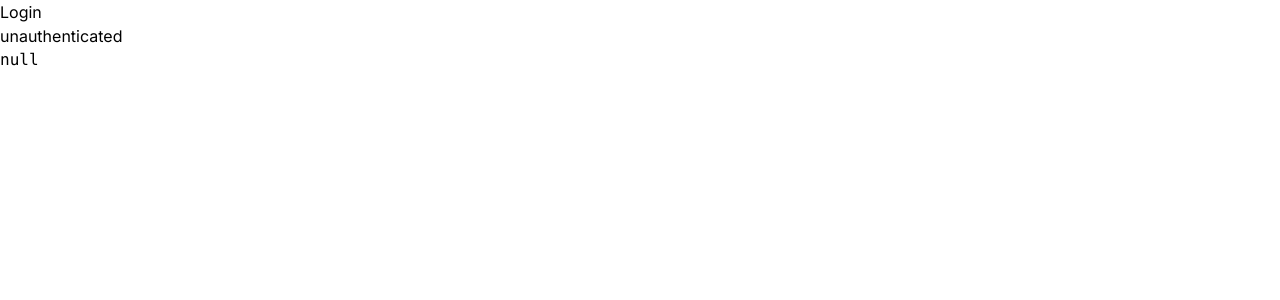
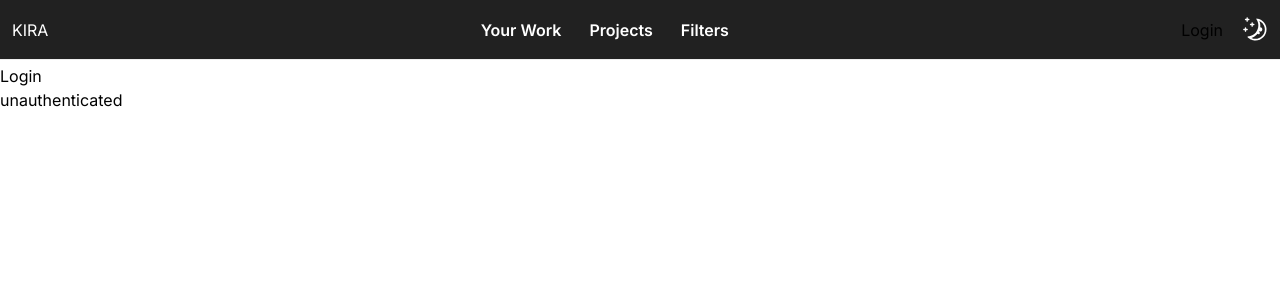
Before and after one commit to DeepakBarwal/kira, a Next.js app: page / in a window 1280 px wide. Shown: the top 300 px of the page. Built offline with nearby package versions, Linux system fonts and the light colour scheme; no server answers.

Commit message:
add: navbar

```diff
--- a/next.config.mjs
+++ b/next.config.mjs
@@ -1,4 +1,16 @@
 /** @type {import('next').NextConfig} */
-const nextConfig = {};
+const nextConfig = {
+  reactStrictMode: true,
+  images: {
+    remotePatterns: [
+      {
+        protocol: "https",
+        hostname: "**.googleusercontent.com",
+        port: "",
+        pathname: "**",
+      },
+    ],
+  },
+};
 
 export default nextConfig;
--- a/package.json
+++ b/package.json
@@ -24,6 +24,8 @@
     "@auth/prisma-adapter": "^2.0.0",
     "@material-tailwind/react": "^2.1.9",
     "@prisma/client": "^5.12.1",
+    "@radix-ui/react-avatar": "^1.0.4",
+    "@radix-ui/react-icons": "^1.3.0",
     "@testing-library/jest-dom": "^6.4.2",
     "@testing-library/react": "^15.0.2",
     "@testing-library/user-event": "^14.5.2",
@@ -31,6 +33,7 @@
     "jest-environment-jsdom": "^29.7.0",
     "next": "14.2.2",
     "next-auth": "^4.24.7",
+    "next-themes": "^0.3.0",
     "react": "^18",
     "react-dom": "^18",
     "storybook": "7.6.13",
--- a/src/app/layout.tsx
+++ b/src/app/layout.tsx
@@ -1,6 +1,8 @@
 import type { Metadata } from "next";
 import { Inter } from "next/font/google";
 import AuthProvider from "@/context/authProvider";
+import { ThemeProvider } from "@/context/themeProvider";
+import { Navbar } from "@/components/Nav";
 import "./globals.css";
 
 const inter = Inter({ subsets: ["latin"] });
@@ -18,7 +20,12 @@
   return (
     <html lang="en">
       <body className={inter.className}>
-        <AuthProvider>{children}</AuthProvider>
+        <ThemeProvider attribute="class" defaultTheme="system">
+          <AuthProvider>
+            <Navbar />
+            {children}
+          </AuthProvider>
+        </ThemeProvider>
       </body>
     </html>
   );
--- a/src/app/page.tsx
+++ b/src/app/page.tsx
@@ -7,11 +7,11 @@
   const { data: session, status } = useSession();
 
   return (
-    <div>
+    <div className="pt-16">
       <Button onClick={signIn} label="Login" />
       <br />
       {status}
-      <pre>{JSON.stringify(session)}</pre>
+      {/* <pre>{JSON.stringify(session)}</pre> */}
     </div>
   );
 }
--- /dev/null
+++ b/src/components/Nav/index.tsx
@@ -0,0 +1 @@
+export { Navbar } from "./nav";
--- /dev/null
+++ b/src/components/Nav/nav.tsx
@@ -0,0 +1,99 @@
+"use client";
+import type { ReactNode } from "react";
+import { useEffect, useState } from "react";
+import { HamburgerMenuIcon } from "@radix-ui/react-icons";
+import useWindowDimensions from "@/hooks/useWindowDimensions";
+import { NavAvatar } from "./navAvatar";
+import ThemeToggle from "./themeToggle";
+
+interface Composition {
+  children: ReactNode;
+}
+
+const NavContainer = (props: Composition) => {
+  const { children } = props;
+  const { isDesktop } = useWindowDimensions();
+  const [showNav, toggleNav] = useState(false);
+
+  const [domLoaded, setDomLoaded] = useState(false);
+
+  useEffect(() => {
+    setDomLoaded(true);
+  }, []);
+
+  useEffect(() => {
+    toggleNav(isDesktop);
+  }, [isDesktop]);
+
+  if (domLoaded)
+    return (
+      <div className="bg-navBg fixed w-full">
+        {!isDesktop && (
+          <HamburgerMenuIcon
+            onClick={() => toggleNav(!showNav)}
+            height={30}
+            width={30}
+            className="ml-auto my-3 mr-3 text-white cursor-pointer"
+          />
+        )}
+        {showNav && children}
+      </div>
+    );
+  return null;
+};
+
+const NavGroup = (props: Composition) => {
+  const { children } = props;
+  return (
+    <div className="flex flex-col sm:flex-row sm:justify-between items-center">
+      {children}
+    </div>
+  );
+};
+
+const NavRenderer = (props: Composition) => {
+  const { children } = props;
+  return (
+    <div className="h-screen sm:h-[60px] flex flex-col items-center sm:flex-row sm:justify-between border-b border-base">
+      {children}
+    </div>
+  );
+};
+
+const NavLogo = () => {
+  return <div className="text-white sm:ml-3">KIRA</div>;
+};
+
+const NavItem = (props: Composition) => {
+  const { children } = props;
+  return (
+    <div className="background-nav text-white sm:mr-3 p-2 border rounded font-semibold border-none">
+      {children}
+    </div>
+  );
+};
+
+const Navbar = () => {
+  return (
+    <NavContainer>
+      <NavRenderer>
+        <NavGroup>
+          <NavLogo />
+        </NavGroup>
+
+        <NavGroup>
+          <NavItem>Your Work</NavItem>
+          <NavItem>Projects</NavItem>
+          <NavItem>Filters</NavItem>
+        </NavGroup>
+
+        <NavGroup>
+          <NavAvatar />
+          <ThemeToggle />
+        </NavGroup>
+      </NavRenderer>
+    </NavContainer>
+  );
+};
+
+export { Navbar };
--- /dev/null
+++ b/src/components/Nav/navAvatar.tsx
@@ -0,0 +1,52 @@
+"use client";
+import { useState } from "react";
+import { signIn, signOut, useSession } from "next-auth/react";
+import * as Avatar from "@radix-ui/react-avatar";
+
+const NavAvatar = () => {
+  const { data: session, status } = useSession();
+  const [showPopup, togglePopup] = useState(false);
+  const isLoading = status === "loading";
+  const isLoggedIn = status === "authenticated";
+  return (
+    <div className="relative sm:mr-3">
+      {isLoading && (
+        <Avatar.Root className="inline-flex h-[45px] w-[45px] select-none items-center justify-center overflow-hidden rounded-full align-middle">
+          <Avatar.Fallback className="skeleton animate-pulse h-full w-full" />
+        </Avatar.Root>
+      )}
+      {!isLoading && isLoggedIn && (
+        <Avatar.Root className="inline-flex h-[45px] w-[45px] select-none items-center justify-center overflow-hidden rounded-full align-middle">
+          <Avatar.Image
+            className="h-full w-full rounded-[inherit] object-cover"
+            src={
+              session?.user?.image ||
+              "https://images.unsplash.com/photo-1492633423870-43d1cd2775eb?&w=128&h=128&dpr=2&q=80"
+            }
+            alt="Profile Picture"
+            onClick={() => togglePopup(!showPopup)}
+          />
+          <Avatar.Fallback className="skeleton animate-pulse h-full w-full" />
+        </Avatar.Root>
+      )}
+      {!isLoggedIn && !isLoading && (
+        <button
+          className="cursor-pointer text-inverse button-brand p-2 rounded-sm"
+          onClick={() => signIn()}
+        >
+          Login
+        </button>
+      )}
+      {showPopup && (
+        <button
+          className="absolute cursor-pointer text-inverse button-brand top-full -right-2 p-2 rounded-sm"
+          onClick={() => signOut()}
+        >
+          Logout
+        </button>
+      )}
+    </div>
+  );
+};
+
+export { NavAvatar };
--- /dev/null
+++ b/src/components/Nav/themeToggle.tsx
@@ -0,0 +1,17 @@
+import { useTheme } from "next-themes";
+import { MoonIcon, SunIcon } from "@radix-ui/react-icons";
+
+const ThemeToggle = () => {
+  const { theme, setTheme } = useTheme();
+  return (
+    <div className="text-white cursor-pointer sm:mr-3">
+      {theme === "dark" ? (
+        <SunIcon height={25} width={25} onClick={() => setTheme("light")} />
+      ) : (
+        <MoonIcon height={25} width={25} onClick={() => setTheme("dark")} />
+      )}
+    </div>
+  );
+};
+
+export default ThemeToggle;
--- /dev/null
+++ b/src/context/themeProvider.tsx
@@ -0,0 +1,9 @@
+"use client";
+
+import * as React from "react";
+import { ThemeProvider as NextThemesProvider } from "next-themes";
+import { type ThemeProviderProps } from "next-themes/dist/types";
+
+export function ThemeProvider({ children, ...props }: ThemeProviderProps) {
+  return <NextThemesProvider {...props}>{children}</NextThemesProvider>;
+}
--- /dev/null
+++ b/src/hooks/useWindowDimensions.tsx
@@ -0,0 +1,36 @@
+import { useCallback, useEffect, useState } from "react";
+
+const useWindowDimensions = () => {
+  const hasWindow = typeof window !== "undefined";
+
+  const getWindowDimensions = useCallback(() => {
+    const width = hasWindow ? window.innerWidth : null;
+    const height = hasWindow ? window.innerHeight : null;
+    return {
+      width,
+      height,
+    };
+  }, [hasWindow]);
+
+  const [windowDimensions, setWindowDimensions] = useState(
+    getWindowDimensions()
+  );
+
+  const isDesktop =
+    windowDimensions?.width !== null ? windowDimensions?.width >= 640 : true;
+
+  useEffect(() => {
+    if (hasWindow) {
+      const handleResize = () => {
+        setWindowDimensions(getWindowDimensions());
+      };
+
+      window.addEventListener("resize", handleResize);
+      return () => window.removeEventListener("resize", handleResize);
+    }
+  }, [getWindowDimensions, hasWindow]);
+
+  return { windowDimensions, isDesktop };
+};
+
+export default useWindowDimensions;
```
Also changed, not shown: 1 other file (tests, documents, lock files or other folders).
